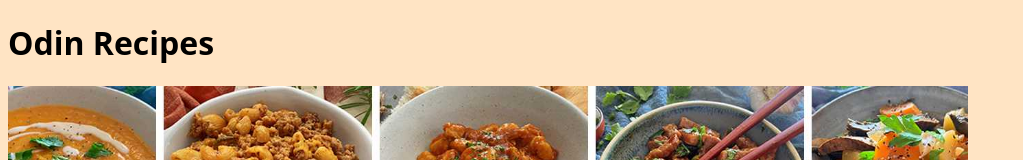
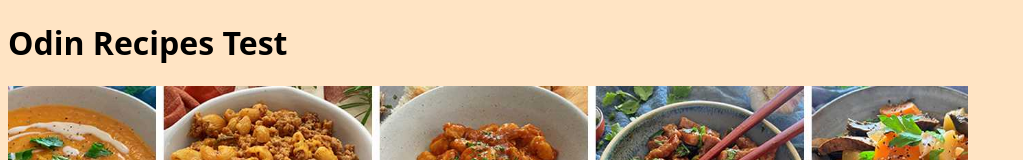
Before and after one commit to EL7NTH/odin-recipes, a plain HTML site: page index.html in a window 1280 px wide. Shown: the top 160 px of the page, without its empty margins (0-1023 px from the left). Drawn offline with Linux system fonts and the light colour scheme.

Commit message:
Added word test

```diff
--- a/index.html
+++ b/index.html
@@ -7,7 +7,7 @@
 </head>
 <body>
   <h1>
-    Odin Recipes
+    Odin Recipes Test
   </h1>
   <img src="img/recipes.jpeg">
 
```
